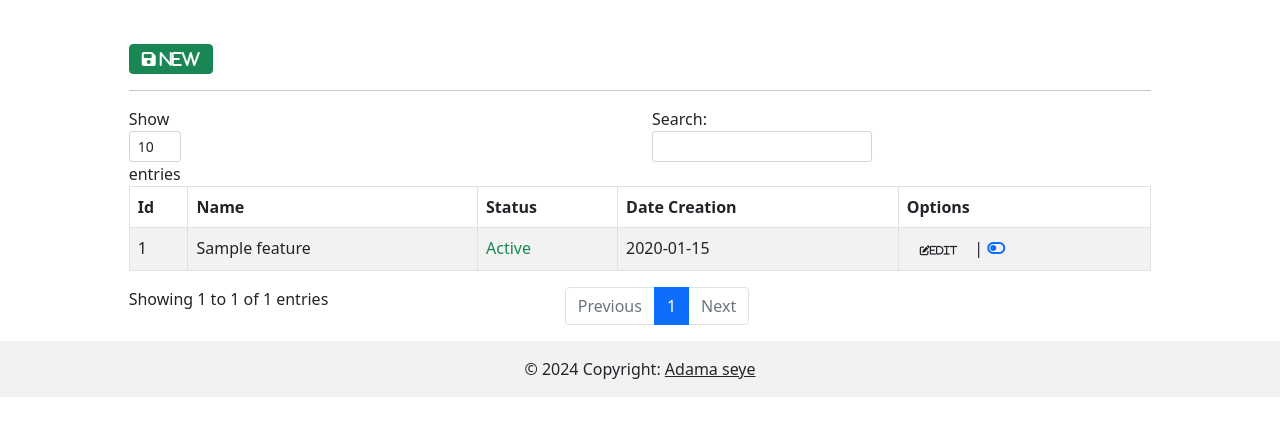
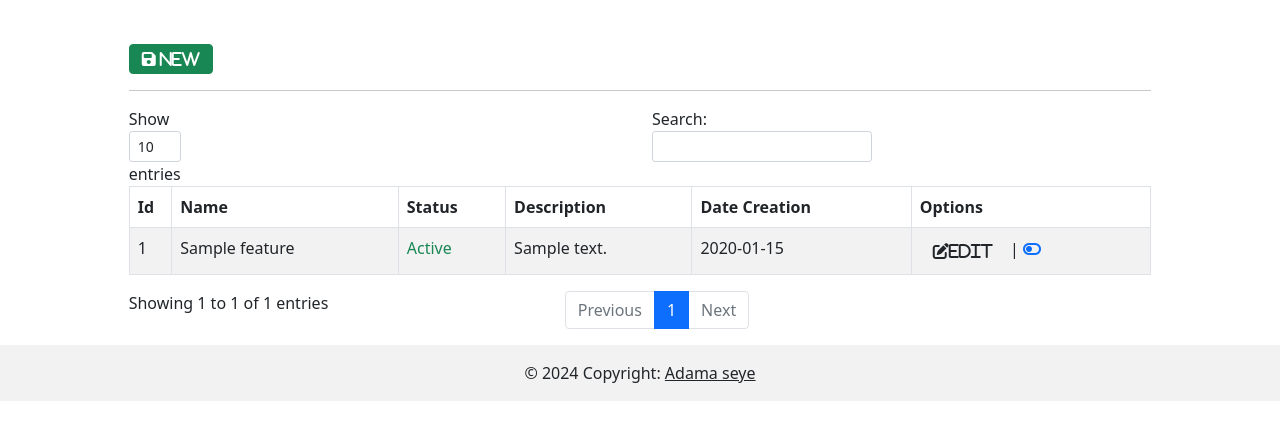
Before and after one commit to SENCOINSN/flipmanager, a Spring app: page /feature in a window 1280 px wide. Shown: the part 56-496 px from the top of the page. Run offline with Thymeleaf, Linux system fonts and the light colour scheme; the template is opened without the code that fills it: most values are stand-ins (such as "Sample title", 1, 10 or a date in 2020); data that the repository does not hold is empty; some libraries are stand-ins or nearby versions.

Commit message:
format string

```diff
--- a/src/main/resources/templates/feature.html
+++ b/src/main/resources/templates/feature.html
@@ -26,6 +26,7 @@
                     <th>Id</th>
                     <th>Name</th>
                     <th>Status</th>
+                    <th>Description</th>
                     <th>Date Creation</th>
                     <th>Options</th>
                 </tr>
@@ -38,10 +39,11 @@
                         <span class="text-success" th:if="${feature.activate}">Active</span>
                         <span class="text-danger"  th:unless="${feature.activate}">Inactive</span>
                     </td>
+                    <td th:text="${#strings.abbreviate(feature.descriptionFeature, 50)}"></td>
                     <td th:text="${#dates.format(feature.createAt, 'yyyy-MM-dd')}"></td>
 
                 <td>
-                    <a style="font-size: 10px;" th:href="@{getFeature(uuid=${feature.uuid})}" class="btn fa fa-edit act1">Edit</a> |
+                    <a  th:href="@{getFeature(uuid=${feature.uuid})}" class="btn fa fa-edit act1">Edit</a> |
                     <a th:href="@{changeStatus(uuid=${feature.uuid})}">
                          <span th:if="${feature.activate}"> <i class="fa fa-toggle-off"></i></span>
                         <span th:unless="${feature.activate}"><i class="fa fa-toggle-on"></i></span>
```
Also changed, not shown: docker/docker-compose.yml (added), 2 other files.
